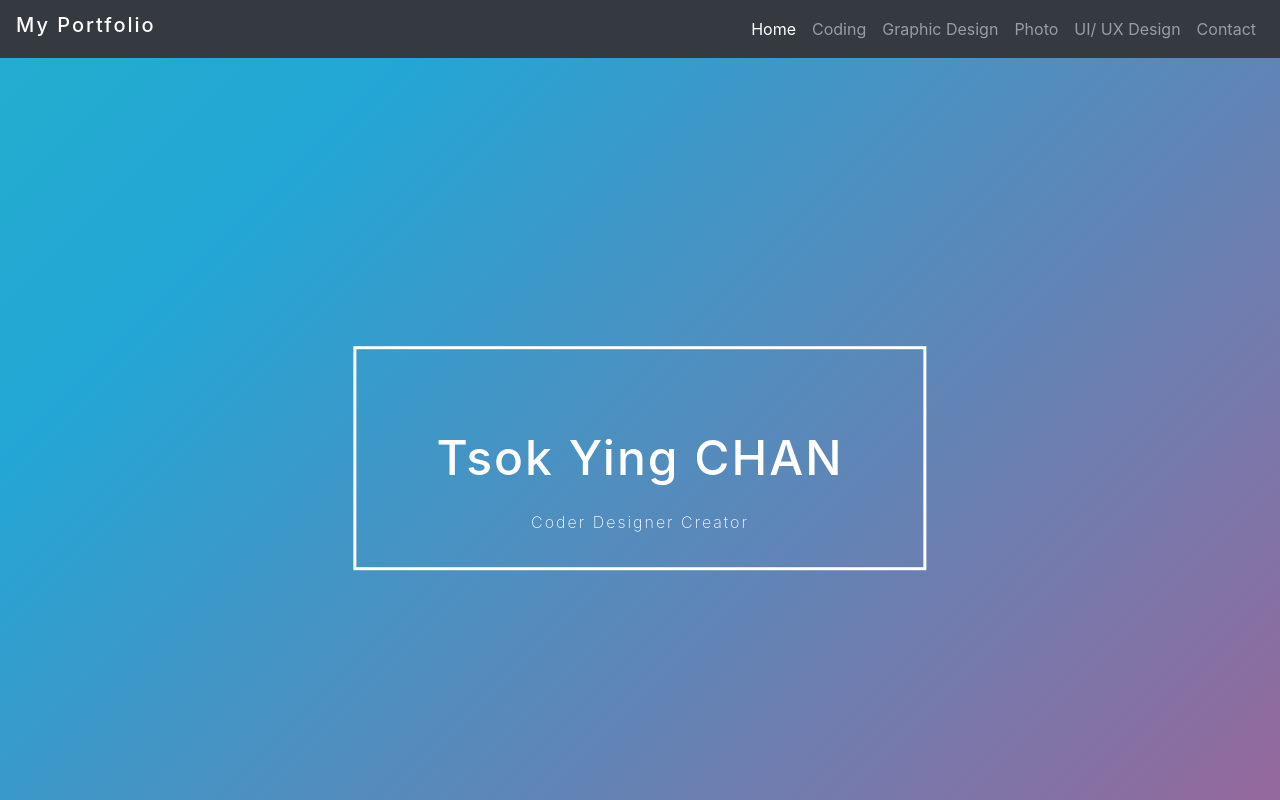
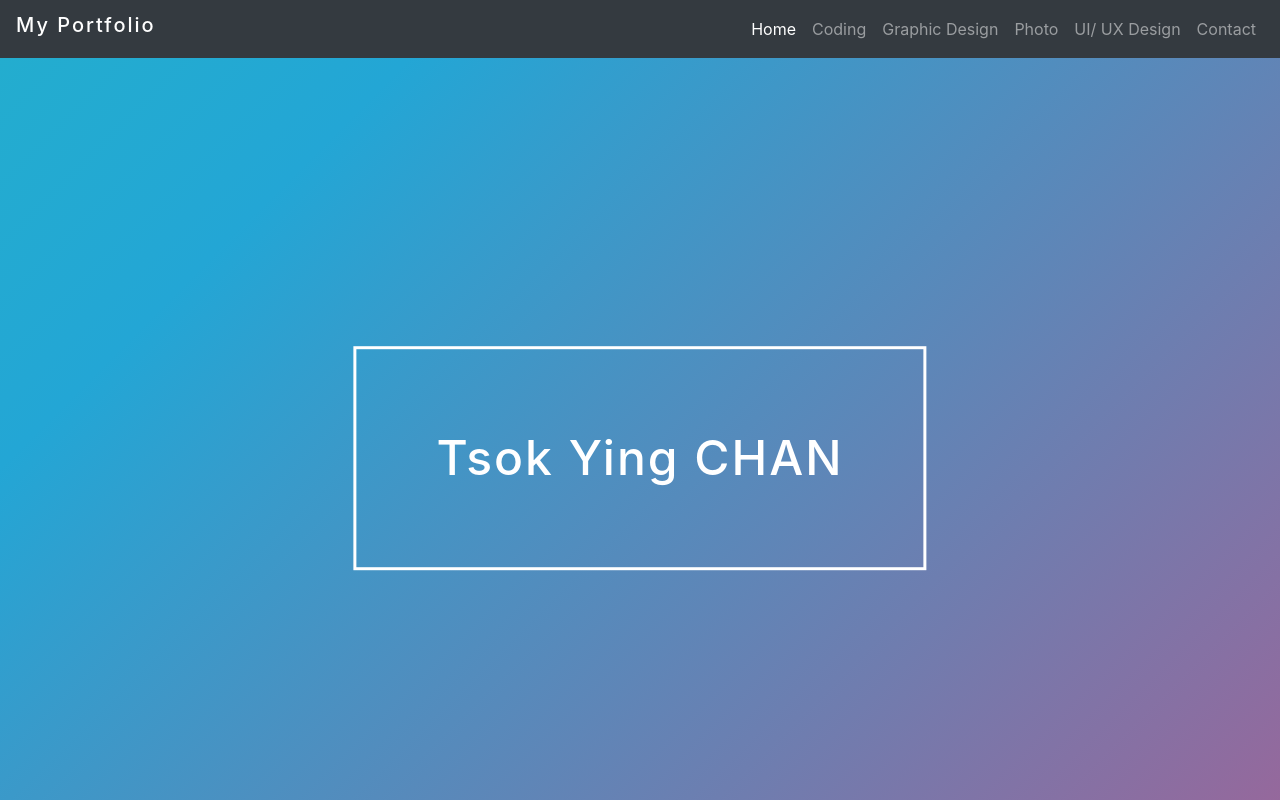
Before and after one commit to tsokying/FreeCodeCamp-Web-Design, a plain HTML site: page 5-PortfolioWebpage/index.html in a window 1280 px wide. Shown: the top 800 px of the page. Drawn offline with nearby package versions, Linux system fonts and the light colour scheme.

Commit message:
Modify project 5

```diff
--- a/5-PortfolioWebpage/index.html
+++ b/5-PortfolioWebpage/index.html
@@ -45,7 +45,6 @@
     <main>
       <section id="welcome-section">
         <h1 id="title" class="noselect">Tsok Ying CHAN</h1>
-        <p class="noselect">Coder Designer Creator</p>
       </section>
 
       <section id="projects" class="projects-section">
--- a/5-PortfolioWebpage/style.css
+++ b/5-PortfolioWebpage/style.css
@@ -56,15 +56,6 @@ nav > h4 {
 	left: 50%;
 	transform: translate(-50%, -50%);
 	padding: 5rem 5rem;
-}
-
-#welcome-section > p {
-	color: #fff;
-	font-size: 1rem;
-	letter-spacing: 2px;
-	font-weight: 200;
-	position: relative;
-	margin-top: 9rem;
 }
 
 /* coding section */
```
